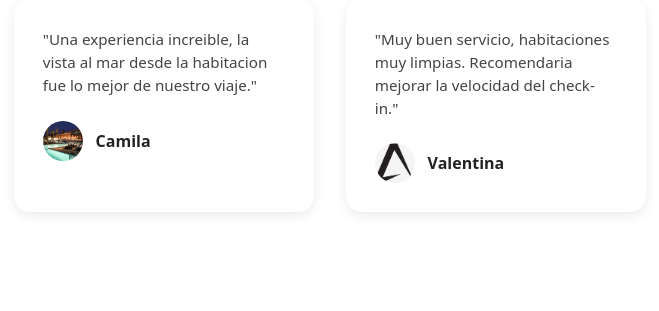
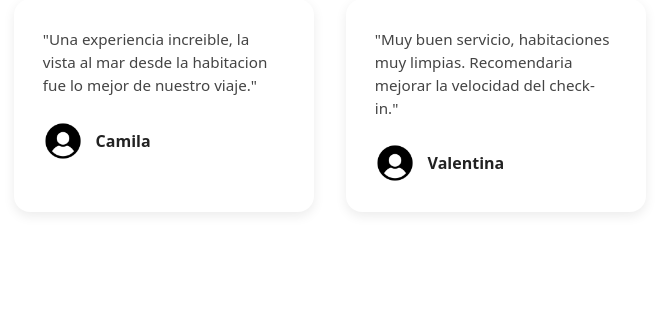
Before and after one commit to ipiteuber/ing-software, a Django app: page / in a window 1280 px wide. Shown: the part 928-1239 px from the top of the page, without its empty margins (310-969 px from the left). Run offline with Django 5.2, Linux system fonts and the light colour scheme.

Commit message:
Actualizacion landing page

```diff
--- a/core/templates/components/navbar.html
+++ b/core/templates/components/navbar.html
@@ -23,11 +23,11 @@
             <div class="cs-ul-wrapper">
                 <ul id="cs-expanded" class="cs-ul" aria-expanded="false">
                     <li class="cs-li"><a href="{% url 'landing_page' %}" class="cs-li-link cs-active">Inicio</a></li>
-                    <li class="cs-li"><a href="{% url 'habitaciones' %}" class="cs-li-link">Habitaciones</a></li>
-                    <li class="cs-li"><a href="{% url 'reservar' %}" class="cs-li-link">Reservar</a></li>
+                    <li class="cs-li"><a href="" class="cs-li-link">Habitaciones</a></li>
+                    <li class="cs-li"><a href="" class="cs-li-link">Reservar</a></li>
                 </ul>
             </div>
         </nav>
-        <a href="{% url 'mis_reservas' %}" class="cs-button-solid cs-nav-button">Mis Reservas</a>
+        <a href="" class="cs-button-solid cs-nav-button">Mis Reservas</a>
     </div>
 </header>
--- a/core/templates/landing_page.html
+++ b/core/templates/landing_page.html
@@ -41,7 +41,7 @@
             "Una experiencia increible, la vista al mar desde la habitacion fue lo mejor de nuestro viaje."
         </p>
         <div style="display:flex; align-items:center; gap:0.8rem; margin-top:1.5rem;">
-            <img src="{% static 'images/hero.jpg' %}" alt="Camila"
+            <img src="{% static 'images/user.png' %}" alt="Camila"
                 style="width:40px; height:40px; border-radius:50%; object-fit:cover;">
             <span style="font-weight:600; color:#222;">Camila</span>
         </div>
@@ -54,7 +54,7 @@
             "Muy buen servicio, habitaciones muy limpias. Recomendaria mejorar la velocidad del check-in."
         </p>
         <div style="display:flex; align-items:center; gap:0.8rem; margin-top:1.5rem;">
-            <img src="{% static 'images/icon.png' %}" alt="Valentina"
+            <img src="{% static 'images/user.png' %}" alt="Valentina"
                 style="width:40px; height:40px; border-radius:50%; object-fit:cover;">
             <span style="font-weight:600; color:#222;">Valentina</span>
         </div>
```
Also changed, not shown: core/static/images/user.png (added).
